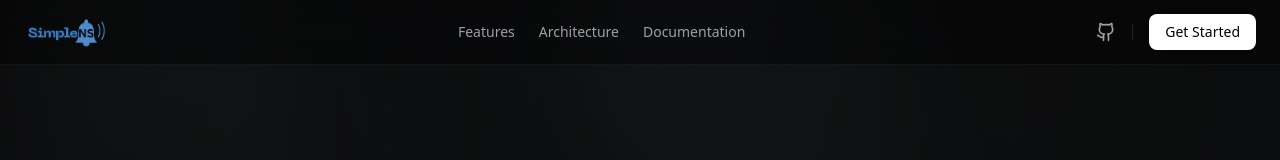
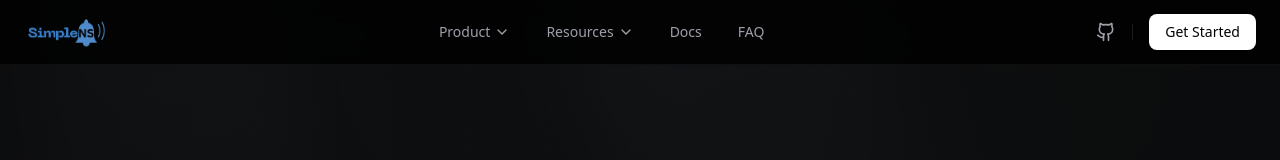
Before and after one commit to SimpleNotificationSystem/simplens-docs, a Next.js app: page / in a window 1280 px wide. Shown: the top 160 px of the page. Built offline with nearby package versions, Linux system fonts and the light colour scheme.

Commit message:
update header and complete landing page

```diff
--- a/components/header.tsx
+++ b/components/header.tsx
@@ -3,23 +3,52 @@
 import Image from "next/image"
 import Link from "next/link"
 import { Button } from "./ui/button"
-import { Github, Menu, X } from "lucide-react"
+import { Github, Menu, X, ChevronDown, ChevronRight } from "lucide-react"
 import { useState } from "react"
-import { motion } from "framer-motion"
+import { motion, AnimatePresence } from "framer-motion"
+
+interface NavGroup {
+    label: string
+    items: { href: string; label: string }[]
+}
+
+interface NavLink {
+    href: string
+    label: string
+}
 
 export const Header = () => {
     const [isMenuOpen, setIsMenuOpen] = useState(false)
-    const [hoveredIndex, setHoveredIndex] = useState<number | null>(null)
+    const [openDropdown, setOpenDropdown] = useState<string | null>(null)
+    const [openMobileAccordion, setOpenMobileAccordion] = useState<string | null>(null)
 
-    const navLinks = [
+    const navGroups: NavGroup[] = [
+        {
+            label: "Product",
+            items: [
                 { href: "#features", label: "Features" },
-        { href: "#architecture", label: "Architecture" },
-        { href: "/docs", label: "Documentation" },
+                { href: "#how-it-works", label: "How It Works" },
+                { href: "#use-cases", label: "Use Cases" },
+            ],
+        },
+        {
+            label: "Resources",
+            items: [
+                { href: "#dashboard", label: "Dashboard" },
+                { href: "#why", label: "Why SimpleNS" },
+                { href: "#channels", label: "Multi-Channel" },
+            ],
+        },
+    ]
+
+    const directLinks: NavLink[] = [
+        { href: "/docs", label: "Docs" },
+        { href: "#faq", label: "FAQ" },
     ]
 
     return (
         <>
-            <div className="fixed top-0 inset-x-0 z-50 border-b border-white/5 bg-black/40 backdrop-blur-md">
+            <div className="fixed top-0 inset-x-0 z-50 border-b border-white/5 bg-black/80 backdrop-blur-md">
                 <div className="mx-auto flex h-16 max-w-7xl items-center justify-between px-6">
                     {/* Logo */}
                     <Link href="/" className="flex items-center gap-2">
@@ -32,24 +61,58 @@ export const Header = () => {
                         />
                     </Link>
 
-                    {/* Desktop Navigation Links */}
-                    <nav className="hidden md:flex items-center gap-6">
-                        {navLinks.map((link, index) => (
+                    {/* Desktop Navigation */}
+                    <nav className="hidden md:flex items-center gap-1">
+                        {/* Dropdown Groups */}
+                        {navGroups.map((group) => (
+                            <div
+                                key={group.label}
+                                className="relative"
+                                onMouseEnter={() => setOpenDropdown(group.label)}
+                                onMouseLeave={() => setOpenDropdown(null)}
+                            >
+                                <button
+                                    className={`flex items-center gap-1 px-4 py-2 text-sm font-medium rounded-lg transition-colors ${openDropdown === group.label
+                                            ? "text-white bg-white/5"
+                                            : "text-zinc-400 hover:text-white"
+                                        }`}
+                                >
+                                    {group.label}
+                                    <ChevronDown className={`h-4 w-4 transition-transform ${openDropdown === group.label ? "rotate-180" : ""}`} />
+                                </button>
+
+                                <AnimatePresence>
+                                    {openDropdown === group.label && (
+                                        <motion.div
+                                            initial={{ opacity: 0, y: 10 }}
+                                            animate={{ opacity: 1, y: 0 }}
+                                            exit={{ opacity: 0, y: 10 }}
+                                            transition={{ duration: 0.15 }}
+                                            className="absolute top-full left-0 mt-1 w-48 rounded-xl border border-white/10 bg-zinc-950 p-2 shadow-xl"
+                                        >
+                                            {group.items.map((item) => (
+                                                <Link
+                                                    key={item.href}
+                                                    href={item.href}
+                                                    className="block rounded-lg px-3 py-2 text-sm text-zinc-400 transition-colors hover:bg-white/5 hover:text-white"
+                                                >
+                                                    {item.label}
+                                                </Link>
+                                            ))}
+                                        </motion.div>
+                                    )}
+                                </AnimatePresence>
+                            </div>
+                        ))}
+
+                        {/* Direct Links */}
+                        {directLinks.map((link) => (
                             <Link
                                 key={link.href}
                                 href={link.href}
-                                onMouseEnter={() => setHoveredIndex(index)}
-                                onMouseLeave={() => setHoveredIndex(null)}
-                                className="relative text-sm font-medium text-zinc-400 transition-colors hover:text-white"
+                                className="px-4 py-2 text-sm font-medium text-zinc-400 rounded-lg transition-colors hover:text-white hover:bg-white/5"
                             >
                                 {link.label}
-                                {hoveredIndex === index && (
-                                    <motion.span
-                                        layoutId="nav-pill"
-                                        className="absolute -inset-x-3 -inset-y-2 -z-10 rounded-full bg-white/5"
-                                        transition={{ type: "spring", bounce: 0.2, duration: 0.6 }}
-                                    />
-                                )}
                             </Link>
                         ))}
                     </nav>
@@ -82,33 +145,89 @@ export const Header = () => {
             </div>
 
             {/* Mobile Menu Overlay */}
+            <AnimatePresence>
                 {isMenuOpen && (
-                <div className="fixed inset-0 top-16 z-40 flex flex-col items-center bg-black/95 pt-8 space-y-8 md:hidden">
-                    {navLinks.map((link) => (
+                    <motion.div
+                        initial={{ opacity: 0 }}
+                        animate={{ opacity: 1 }}
+                        exit={{ opacity: 0 }}
+                        className="fixed inset-0 top-16 z-40 bg-black md:hidden overflow-y-auto"
+                    >
+                        <div className="flex flex-col p-6">
+                            {/* Accordion Groups */}
+                            {navGroups.map((group) => (
+                                <div key={group.label} className="border-b border-zinc-800">
+                                    <button
+                                        onClick={() =>
+                                            setOpenMobileAccordion(
+                                                openMobileAccordion === group.label ? null : group.label
+                                            )
+                                        }
+                                        className="flex w-full items-center justify-between py-4 text-lg font-medium text-white"
+                                    >
+                                        {group.label}
+                                        <ChevronRight
+                                            className={`h-5 w-5 text-zinc-500 transition-transform ${openMobileAccordion === group.label ? "rotate-90" : ""
+                                                }`}
+                                        />
+                                    </button>
+                                    <AnimatePresence>
+                                        {openMobileAccordion === group.label && (
+                                            <motion.div
+                                                initial={{ height: 0, opacity: 0 }}
+                                                animate={{ height: "auto", opacity: 1 }}
+                                                exit={{ height: 0, opacity: 0 }}
+                                                transition={{ duration: 0.2 }}
+                                                className="overflow-hidden"
+                                            >
+                                                <div className="pb-4 pl-4 space-y-2">
+                                                    {group.items.map((item) => (
+                                                        <Link
+                                                            key={item.href}
+                                                            href={item.href}
+                                                            onClick={() => setIsMenuOpen(false)}
+                                                            className="block py-2 text-zinc-400 hover:text-white transition-colors"
+                                                        >
+                                                            {item.label}
+                                                        </Link>
+                                                    ))}
+                                                </div>
+                                            </motion.div>
+                                        )}
+                                    </AnimatePresence>
+                                </div>
+                            ))}
+
+                            {/* Direct Links */}
+                            {directLinks.map((link) => (
                                 <Link
                                     key={link.href}
                                     href={link.href}
-                            className="text-lg font-medium text-zinc-400 hover:text-white transition-colors"
                                     onClick={() => setIsMenuOpen(false)}
+                                    className="py-4 text-lg font-medium text-white border-b border-zinc-800"
                                 >
                                     {link.label}
                                 </Link>
                             ))}
-                    <div className="h-px w-12 bg-white/10" />
-                    <div className="flex flex-col justify-center items-center gap-5">
+
+                            {/* Bottom Actions */}
+                            <div className="mt-8 space-y-4">
                                 <Link
                                     href="https://github.com/SimpleNotificationSystem/simplens-core"
                                     target="_blank"
-                            className="flex items-center gap-2 text-sm font-medium text-zinc-400 hover:text-white transition-colors"
+                                    className="flex items-center justify-center gap-2 w-full py-3 rounded-xl border border-zinc-700 text-zinc-300 hover:border-white hover:text-white transition-colors"
                                 >
                                     <Github className="h-5 w-5" />
+                                    View on GitHub
                                 </Link>
-                        <Button className="bg-white text-black hover:bg-zinc-200">
+                                <Button className="w-full bg-white text-black hover:bg-zinc-200 py-3">
                                     Get Started
                                 </Button>
                             </div>
                         </div>
+                    </motion.div>
                 )}
+            </AnimatePresence>
         </>
     )
 }
--- a/components/multi-channel.tsx
+++ b/components/multi-channel.tsx
@@ -258,13 +258,6 @@ export const MultiChannelSection = () => {
                             Build a Plugin
                         </Link>
                     </Button>
-                    <Link
-                        href="/docs/sdk"
-                        className="flex items-center gap-1 text-zinc-400 hover:text-white transition-colors"
-                    >
-                        Read SDK Docs
-                        <ArrowRight className="h-4 w-4" />
-                    </Link>
                 </motion.div>
 
                 {/* Trust Badge */}
```
Lines whose indentation alone changed are shown as unchanged.
